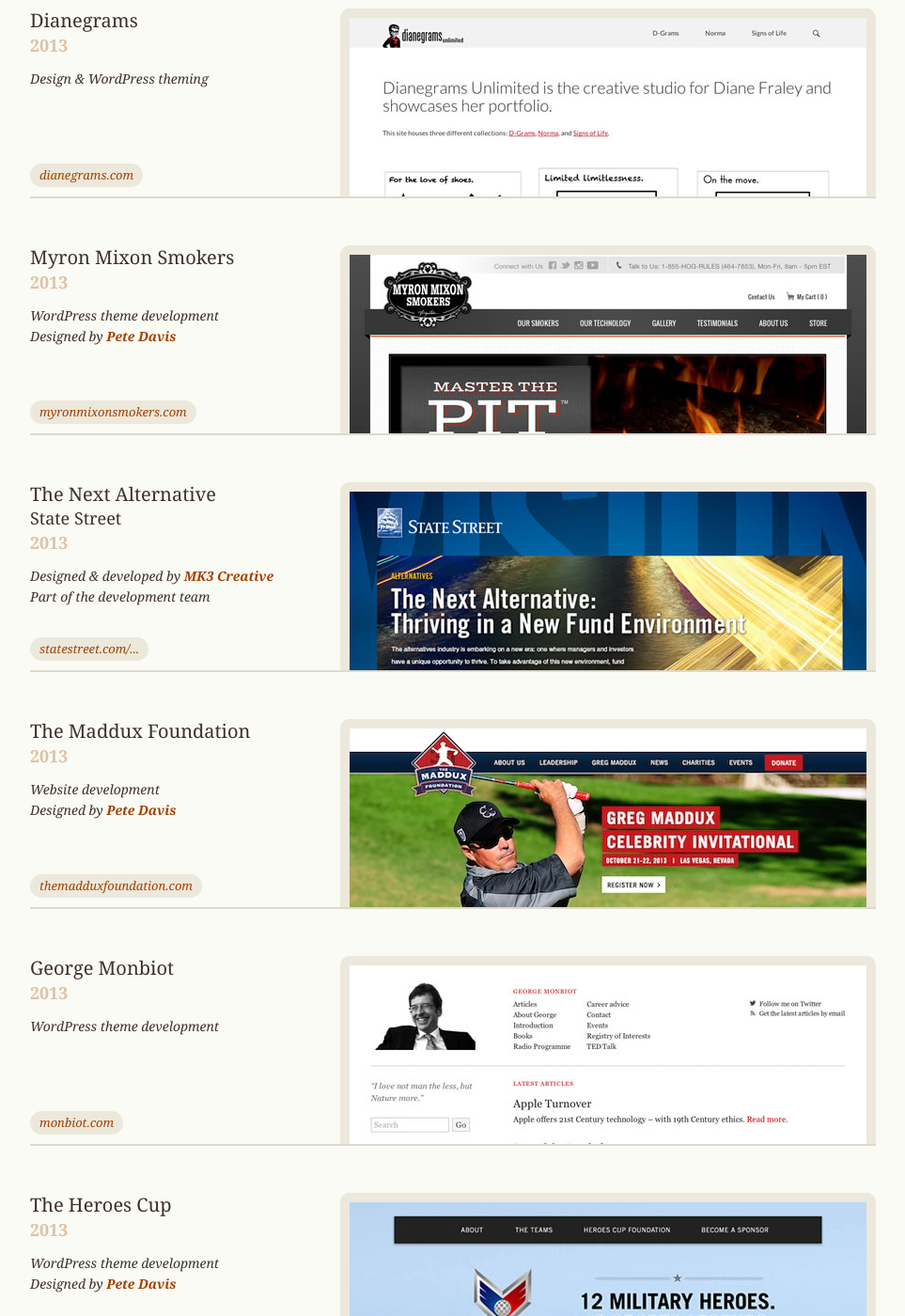
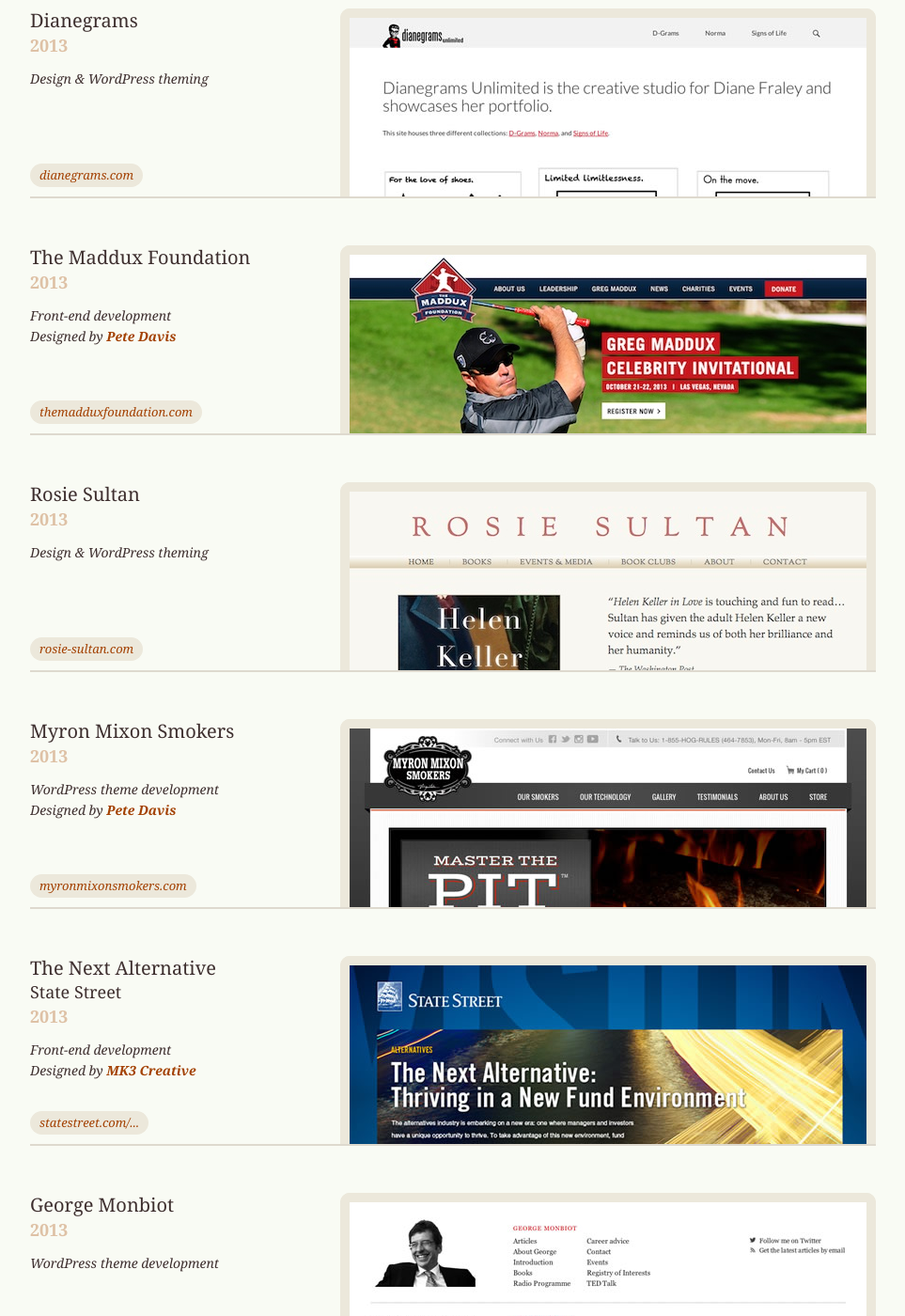
Before and after one commit to borderleft/borderleft.github.io, a Jekyll site: the page built from work/index.html, in a window 1280 px wide and 1400 px high, scrolled down 1252 px. Shown: the whole window at 94% size, without its empty margins (158-1121 px from the left). Built offline with Jekyll 4.4.1, drawn with Linux system fonts in a browser that asks for light colours; some of the changed text lies outside the part shown.

Commit message:
Update projects

```diff
--- a/work/index.html
+++ b/work/index.html
@@ -36,7 +36,7 @@
         <div class="info">
             <h2>Official Institutions <br> <span>State Street</span></h2>
             <p class="year">2014</p>
-            <p class="meta">Designed &amp; developed by <a href="http://mk3creative.com/">MK3 Creative</a> <br> Part of the development team</p>
+            <p class="meta">Front-end development <br> Designed by <a href="http://mk3creative.com/">MK3 Creative</a></p>
             <p class="link"><a href="http://statestreet.com/vision/officialinstitutions/"><span>statestreet.com/...</span></a></p>
         </div>
     </li>
@@ -66,6 +66,28 @@
     </li>
     <li>
         <div class="image">
+            <a href="http://themadduxfoundation.com/"><img src="/assets/img/work/tmf-1.jpg" alt=""></a>
+        </div>
+        <div class="info">
+            <h2>The Maddux Foundation</h2>
+            <p class="year">2013</p>
+            <p class="meta">Front-end development <br> Designed by <a href="http://originalpetedavis.com/">Pete Davis</a></p>
+            <p class="link"><a href="http://themadduxfoundation.com/"><span>themadduxfoundation.com</span></a></p>
+        </div>
+    </li>
+    <li>
+        <div class="image">
+            <a href="http://rosie-sultan.com/"><img src="/assets/img/work/rosie-sultan-1.jpg" alt=""></a>
+        </div>
+        <div class="info">
+            <h2>Rosie Sultan</h2>
+            <p class="year">2013</p>
+            <p class="meta">Design &amp; WordPress theming</p>
+            <p class="link"><a href="http://rosie-sultan.com/"><span>rosie-sultan.com</span></a></p>
+        </div>
+    </li>
+    <li>
+        <div class="image">
             <a href="http://myronmixonsmokers.com/"><img src="/assets/img/work/mms-1.jpg" alt=""></a>
         </div>
         <div class="info">
@@ -82,19 +104,8 @@
         <div class="info">
             <h2>The Next Alternative <br> <span>State Street</span></h2>
             <p class="year">2013</p>
-            <p class="meta">Designed &amp; developed by <a href="http://mk3creative.com/">MK3 Creative</a> <br> Part of the development team</p>
+            <p class="meta">Front-end development <br> Designed by <a href="http://mk3creative.com/">MK3 Creative</a></p>
             <p class="link"><a href="http://statestreet.com/vision/alternatives/"><span>statestreet.com/...</span></a></p>
-        </div>
-    </li>
-    <li>
-        <div class="image">
-            <a href="http://themadduxfoundation.com/"><img src="/assets/img/work/tmf-1.jpg" alt=""></a>
-        </div>
-        <div class="info">
-            <h2>The Maddux Foundation</h2>
-            <p class="year">2013</p>
-            <p class="meta">Website development <br> Designed by <a href="http://originalpetedavis.com/">Pete Davis</a></p>
-            <p class="link"><a href="http://themadduxfoundation.com/"><span>themadduxfoundation.com</span></a></p>
         </div>
     </li>
     <li>
@@ -170,7 +181,7 @@
         <div class="info">
             <h2>Robot Rising <br> <span>Tencent Boston</span></h2>
             <p class="year">2012</p>
-            <p class="meta">Website development <br> Designed by <a href="http://originalpetedavis.com/">Pete Davis</a></p>
+            <p class="meta">Front-end development <br> Designed by <a href="http://originalpetedavis.com/">Pete Davis</a></p>
             <!-- <p class="link"><a href="http://robot-rising.com/"><span>robot-rising.com</span></a></p> -->
         </div>
     </li>
@@ -192,7 +203,7 @@
         <div class="info">
             <h2>DocAcademy</h2>
             <p class="year">2012</p>
-            <p class="meta">Developed by <a href="http://torchbox.com/">Torchbox</a> <br> Part of the development team</p>
+            <p class="meta">Front-end development <br> Designed by <a href="http://torchbox.com/">Torchbox</a></p>
             <p class="link"><a href="http://docacademy.org/"><span>docacademy.org</span></a></p>
         </div>
     </li>
@@ -214,7 +225,7 @@
         <div class="info">
             <h2>Brainshark</h2>
             <p class="year">2011</p>
-            <p class="meta">Designed &amp; developed by <a href="http://mk3creative.com/">MK3 Creative</a> <br> Part of the development team</p>
+            <p class="meta">Front-end development <br> Designed by <a href="http://mk3creative.com/">MK3 Creative</a></p>
             <p class="link"><a href="http://brainshark.com/"><span>brainshark.com</span></a></p>
         </div>
     </li>
@@ -247,7 +258,7 @@
         <div class="info">
             <h2>TravelLocal</h2>
             <p class="year">2010</p>
-            <p class="meta">Front-end development</p>
+            <p class="meta">Front-end development <br> Designed by <a href="http://nicklee.co.uk/">Nick Lee</a></p>
             <p class="link"><a href="http://travellocal.com/"><span>travellocal.com</span></a></p>
         </div>
     </li>
@@ -258,7 +269,7 @@
         <div class="info">
             <h2>Litmus</h2>
             <p class="year">2010</p>
-            <p class="meta">Website development</p>
+            <p class="meta">Front-end development</p>
             <p class="link"><a href="http://litmustest.org/"><span>litmustest.org</span></a></p>
         </div>
     </li> -->
@@ -302,7 +313,7 @@
         <div class="info">
             <h2>Lucky Voice</h2>
             <p class="year">2009</p>
-            <p class="meta">Front-end development</p>
+            <p class="meta">Front-end development <br> Designed by <a href="http://nicklee.co.uk/">Nick Lee</a></p>
             <p class="link"><a href="http://luckyvoice.com/"><span>luckyvoice.com</span></a></p>
         </div>
     </li>
```
Also changed, not shown: assets/img/work/rosie-sultan-1.jpg (added).
